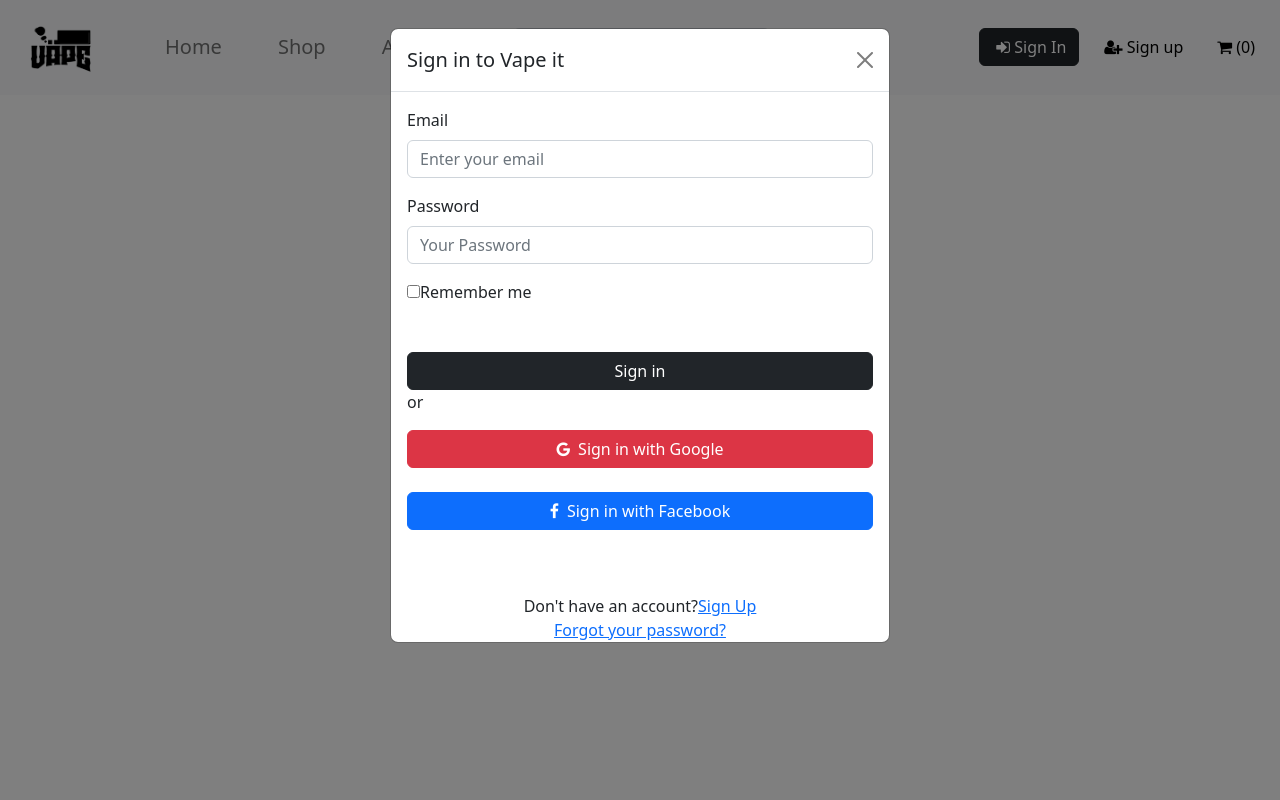
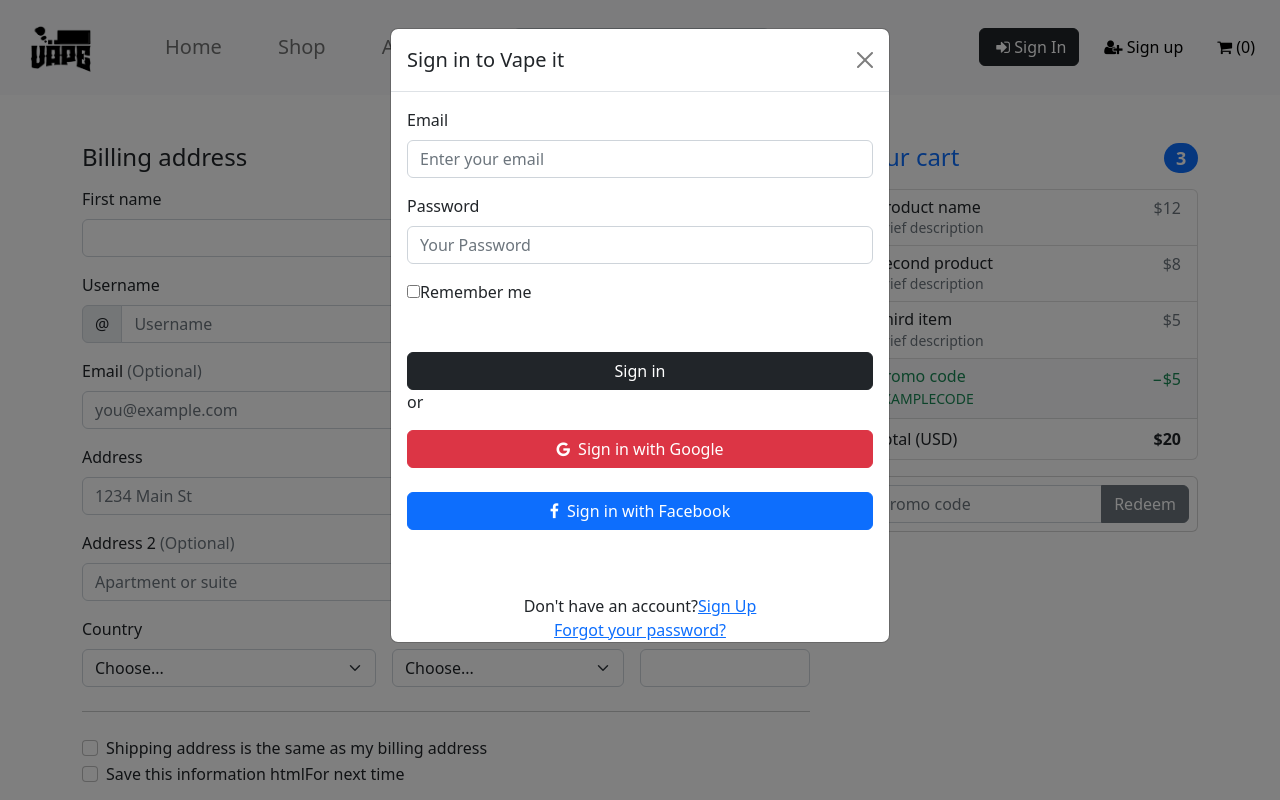
Before and after one commit to azizmenzli/vape-t, a React (Create React App) app in the folder frontend/: page /checkout in a window 1280 px wide. Both pictures are taken after a click on the button "Sign In". Shown: the top 800 px of the page. Built offline with nearby package versions, Linux system fonts and the light colour scheme.

Commit message:
checkout

```diff
--- a/frontend/src/App.js
+++ b/frontend/src/App.js
@@ -8,6 +8,8 @@
 import {Routes, Route} from 'react-router-dom'
 import ProductDetail from './components/ProductDetail';
 import Cart from './components/Cart';
+import Checkout from './components/Checkout';
+import Signup from './components/buttons/Signup';
 
 
 
@@ -20,6 +22,8 @@
       <Route exact path="/products"  element={< Product/>} />
       <Route exact path="/products/:id"  element={< ProductDetail/>} />
       <Route exact path="/cart"  element={< Cart/>} />
+      <Route exact path="/checkout"  element={<Checkout/>} />
+      <Route exact path="/Signup"  element={< Signup/>} />
       <Route  exact path="/about"  element={<About />} />
       <Route exact path="/contact"  element={<Contact />} />
 
--- a/frontend/src/components/Cart.jsx
+++ b/frontend/src/components/Cart.jsx
@@ -1,5 +1,6 @@
 import React from 'react'
 import { useSelector, useDispatch } from 'react-redux'
+import { NavLink } from 'react-router-dom'
 import { delItem } from '../redux/actions/index'
 
 
@@ -51,13 +52,23 @@
             </div>
         )
     }
+    const button=()=>{
+        return(
+            <div className="container">
+                <div className="row">
+                    <NavLink to="/checkout" className="btn btn-outline-dark mb-5
+                     w-25 mx-auto">Proceed To checkout</NavLink>
+                </div>
+            </div>
+        );
+    }
 
 
     return (
         <>
             {state.length === 0 && emptyCart()}
-
             {state.length !== 0 && state.map(cartItems)}
+            {state.length !== 0 && button()}
         </>
     )
 
--- /dev/null
+++ b/frontend/src/components/Checkout.jsx
@@ -0,0 +1,217 @@
+import React from 'react'
+
+const Checkout = () => {
+  return (
+    <>
+    <div className="container my-5">
+    <div className="row g-5">
+      <div className="col-md-5 col-lg-4 order-md-last">
+        <h4 className="d-flex justify-content-between align-items-center mb-3">
+          <span className="text-primary">Your cart</span>
+          <span className="badge bg-primary rounded-pill">3</span>
+        </h4>
+        <ul className="list-group mb-3">
+          <li className="list-group-item d-flex justify-content-between lh-sm">
+            <div>
+              <h6 className="my-0">Product name</h6>
+              <small className="text-muted">Brief description</small>
+            </div>
+            <span className="text-muted">$12</span>
+          </li>
+          <li className="list-group-item d-flex justify-content-between lh-sm">
+            <div>
+              <h6 className="my-0">Second product</h6>
+              <small className="text-muted">Brief description</small>
+            </div>
+            <span className="text-muted">$8</span>
+          </li>
+          <li className="list-group-item d-flex justify-content-between lh-sm">
+            <div>
+              <h6 className="my-0">Third item</h6>
+              <small className="text-muted">Brief description</small>
+            </div>
+            <span className="text-muted">$5</span>
+          </li>
+          <li className="list-group-item d-flex justify-content-between bg-light">
+            <div className="text-success">
+              <h6 className="my-0">Promo code</h6>
+              <small>EXAMPLECODE</small>
+            </div>
+            <span className="text-success">−$5</span>
+          </li>
+          <li className="list-group-item d-flex justify-content-between">
+            <span>Total (USD)</span>
+            <strong>$20</strong>
+          </li>
+        </ul>
+
+        <form className="card p-2">
+          <div className="input-group">
+            <input type="text" className="form-control" placeholder="Promo code"/>
+            <button type="submit" className="btn btn-secondary">Redeem</button>
+          </div>
+        </form>
+      </div>
+      <div className="col-md-7 col-lg-8">
+        <h4 className="mb-3">Billing address</h4>
+        <form className="needs-validation" novalidate="">
+          <div className="row g-3">
+            <div className="col-sm-6">
+              <label htmlFor="firstName" className="form-label">First name</label>
+              <input type="text" className="form-control" id="firstName" placeholder="" value="" required=""/>
+              <div className="invalid-feedback">
+                Valid first name is required.
+              </div>
+            </div>
+
+            <div className="col-sm-6">
+              <label htmlFor="lastName" className="form-label">Last name</label>
+              <input type="text" className="form-control" id="lastName" placeholder="" value="" required=""/>
+              <div className="invalid-feedback">
+                Valid last name is required.
+              </div>
+            </div>
+
+            <div className="col-12">
+              <label htmlFor="username" className="form-label">Username</label>
+              <div className="input-group has-validation">
+                <span className="input-group-text">@</span>
+                <input type="text" className="form-control" id="username" placeholder="Username" required=""/>
+              <div className="invalid-feedback">
+                  Your username is required.
+                </div>
+              </div>
+            </div>
+
+            <div className="col-12">
+              <label htmlFor="email" className="form-label">Email <span className="text-muted">(Optional)</span></label>
+              <input type="email" className="form-control" id="email" placeholder="you@example.com"/>
+              <div className="invalid-feedback">
+                Please enter a valid email address htmlFor shipping updates.
+              </div>
+            </div>
+
+            <div className="col-12">
+              <label htmlFor="address" className="form-label">Address</label>
+              <input type="text" className="form-control" id="address" placeholder="1234 Main St" required=""/>
+              <div className="invalid-feedback">
+                Please enter your shipping address.
+              </div>
+            </div>
+
+            <div className="col-12">
+              <label htmlFor="address2" className="form-label">Address 2 <span className="text-muted">(Optional)</span></label>
+              <input type="text" className="form-control" id="address2" placeholder="Apartment or suite"/>
+            </div>
+
+            <div className="col-md-5">
+              <label htmlFor="country" className="form-label">Country</label>
+              <select className="form-select" id="country" required="">
+                <option value="">Choose...</option>
+                <option>United States</option>
+              </select>
+              <div className="invalid-feedback">
+                Please select a valid country.
+              </div>
+            </div>
+
+            <div className="col-md-4">
+              <label htmlFor="state" className="form-label">State</label>
+              <select className="form-select" id="state" required="">
+                <option value="">Choose...</option>
+                <option>California</option>
+              </select>
+              <div className="invalid-feedback">
+                Please provide a valid state.
+              </div>
+            </div>
+
+            <div className="col-md-3">
+              <label htmlFor="zip" className="form-label">Zip</label>
+              <input type="text" className="form-control" id="zip" placeholder="" required=""/>
+              <div className="invalid-feedback">
+                Zip code required.
+              </div>
+            </div>
+          </div>
+
+          <hr className="my-4"/>
+
+          <div className="form-check">
+            <input type="checkbox" className="form-check-input" id="same-address"/>
+            <label className="form-check-label" htmlFor="same-address">Shipping address is the same as my billing address</label>
+          </div>
+
+          <div className="form-check">
+            <input type="checkbox" className="form-check-input" id="save-info"/>
+            <label className="form-check-label" htmlFor="save-info">Save this information htmlFor next time</label>
+          </div>
+
+          <hr className="my-4"/>
+
+          <h4 className="mb-3">Payment</h4>
+
+          <div className="my-3">
+            <div className="form-check">
+              <input id="credit" name="paymentMethod" type="radio" className="form-check-input" checked="" required=""/>
+              <label className="form-check-label" htmlFor="credit">Credit card</label>
+            </div>
+            <div className="form-check">
+              <input id="debit" name="paymentMethod" type="radio" className="form-check-input" required=""/>
+              <label className="form-check-label" htmlFor="debit">Debit card</label>
+            </div>
+            <div className="form-check">
+              <input id="paypal" name="paymentMethod" type="radio" className="form-check-input" required=""/>
+              <label className="form-check-label" htmlFor="paypal">PayPal</label>
+            </div>
+          </div>
+
+          <div className="row gy-3">
+            <div className="col-md-6">
+              <label htmlFor="cc-name" className="form-label">Name on card</label>
+              <input type="text" className="form-control" id="cc-name" placeholder="" required=""/>
+              <small className="text-muted">Full name as displayed on card</small>
+              <div className="invalid-feedback">
+                Name on card is required
+              </div>
+            </div>
+
+            <div className="col-md-6">
+              <label htmlFor="cc-number" className="form-label">Credit card number</label>
+              <input type="text" className="form-control" id="cc-number" placeholder="" required=""/>
+              <div className="invalid-feedback">
+                Credit card number is required
+              </div>
+            </div>
+
+            <div className="col-md-3">
+              <label htmlFor="cc-expiration" className="form-label">Expiration</label>
+              <input type="text" className="form-control" id="cc-expiration" placeholder="" required=""/>
+              <div className="invalid-feedback">
+                Expiration date required
+              </div>
+            </div>
+
+            <div className="col-md-3">
+              <label htmlFor="cc-cvv" className="form-label">CVV</label>
+              <input type="text" className="form-control" id="cc-cvv" placeholder="" required=""/>
+              <div className="invalid-feedback">
+                Security code required
+              </div>
+            </div>
+          </div>
+
+          <hr className="my-4"/>
+
+          <button className="w-100 btn btn-primary btn-lg" type="submit">Continue to checkout</button>
+        </form>
+      </div>
+    </div>
+    </div>
+
+    </>
+
+  )
+}
+
+export default Checkout
--- a/frontend/src/components/buttons/Login.jsx
+++ b/frontend/src/components/buttons/Login.jsx
@@ -1,15 +1,10 @@
 import React from 'react'
-import { Link } from 'react-router-dom'
-import { useEffect } from 'react'
+import { NavLink } from 'react-router-dom'
+
 
 const Login = () => {
 
-    const googleAuth = () => {
-		window.open(
-			`${process.env.REACT_APP_API_URL}/auth/google/callback`,
-			"_self"
-		);
-	};
+
 
     return (
         <>
@@ -52,7 +47,7 @@
                                 <button className="btn btn-danger btn-rounded w-100 mb-4" >
                                 <span className='fa fa-google me-2'></span>Sign in with Google
                             </button>
-                            <button className="btn btn-primary btn-rounded w-100 mb-4" onClick={googleAuth}>
+                            <button className="btn btn-primary btn-rounded w-100 mb-4" >
                                 <span className='fa fa-facebook me-2'></span>Sign in with Facebook
                             </button>
 
@@ -60,7 +55,7 @@
                         </div>
                         <div className="mt-4">
                             <div className="d-flex justify-content-center links">
-                                Don't have an account? <Link to="/Signup" className="ml-2"> Sign Up</Link>
+                                Don't have an account? <NavLink to="/Signup" className="ml-2"> Sign Up</NavLink>
                             </div>
                             <div className="d-flex justify-content-center links">
                                 <a href="#">Forgot your password?</a>
```
